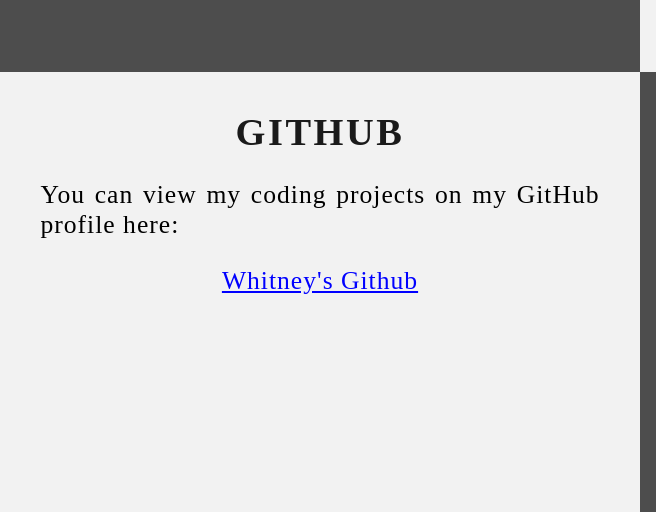
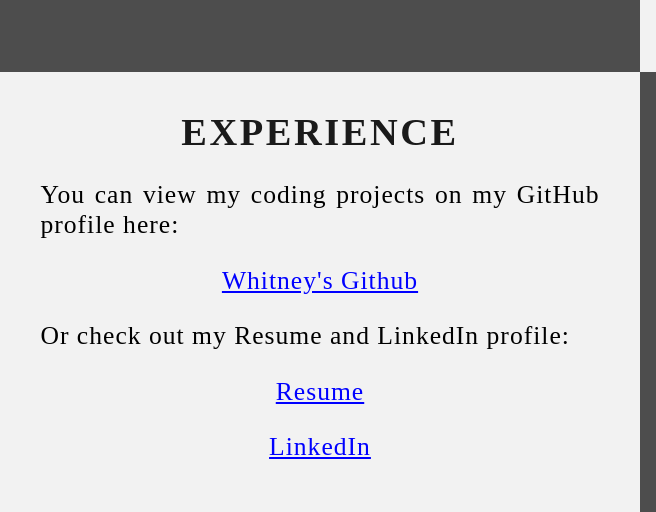
Before and after one commit to whitherrick/whitherrick.github.io, a plain HTML site: page index.html in a window 1280 px wide. Shown: the part 1825-2337 px from the top of the page, 0-656 px from the left. Drawn offline with Linux system fonts and the light colour scheme.

Commit message:
Update index.html
added resume and linkedin

```diff
--- a/index.html
+++ b/index.html
@@ -94,7 +94,6 @@
                     <span class="dot" onclick="currentSlide(3)"></span>
                     <span class="dot" onclick="currentSlide(4)"></span>
                     <span class="dot" onclick="currentSlide(5)"></span>
-                    <span class="dot" onclick="currentSlide(6)"></span>
                 </div>
             </div>
         </div>
@@ -123,10 +122,12 @@
         <div class="Row" id="Github">
             <!--Left column-->
             <div class="Column_1">
-                <h1>GitHub</h1>
+                <h1>Experience</h1>
                 <p>You can view my coding projects on my GitHub profile here:
-                    <br>
                     <p class="center"><a href="https://github.com/whitherrick" target="_blank">Whitney's Github</a></p>
+                    <p>Or check out my Resume and LinkedIn profile:</p>
+                    <p class="center"><a href="https://docs.google.com/document/d/1RejnHnw9YGjQmr0vDS_UdXYEGMpOXOMFu_2nd_u_JdA/edit" target="_blank">Resume</a></p>
+                    <p class="center"><a href="https://www.linkedin.com/in/whitney-herrick/" target="_blank">LinkedIn</a></p>
                 </p>
             </div>
             <!--Right column-->
```
